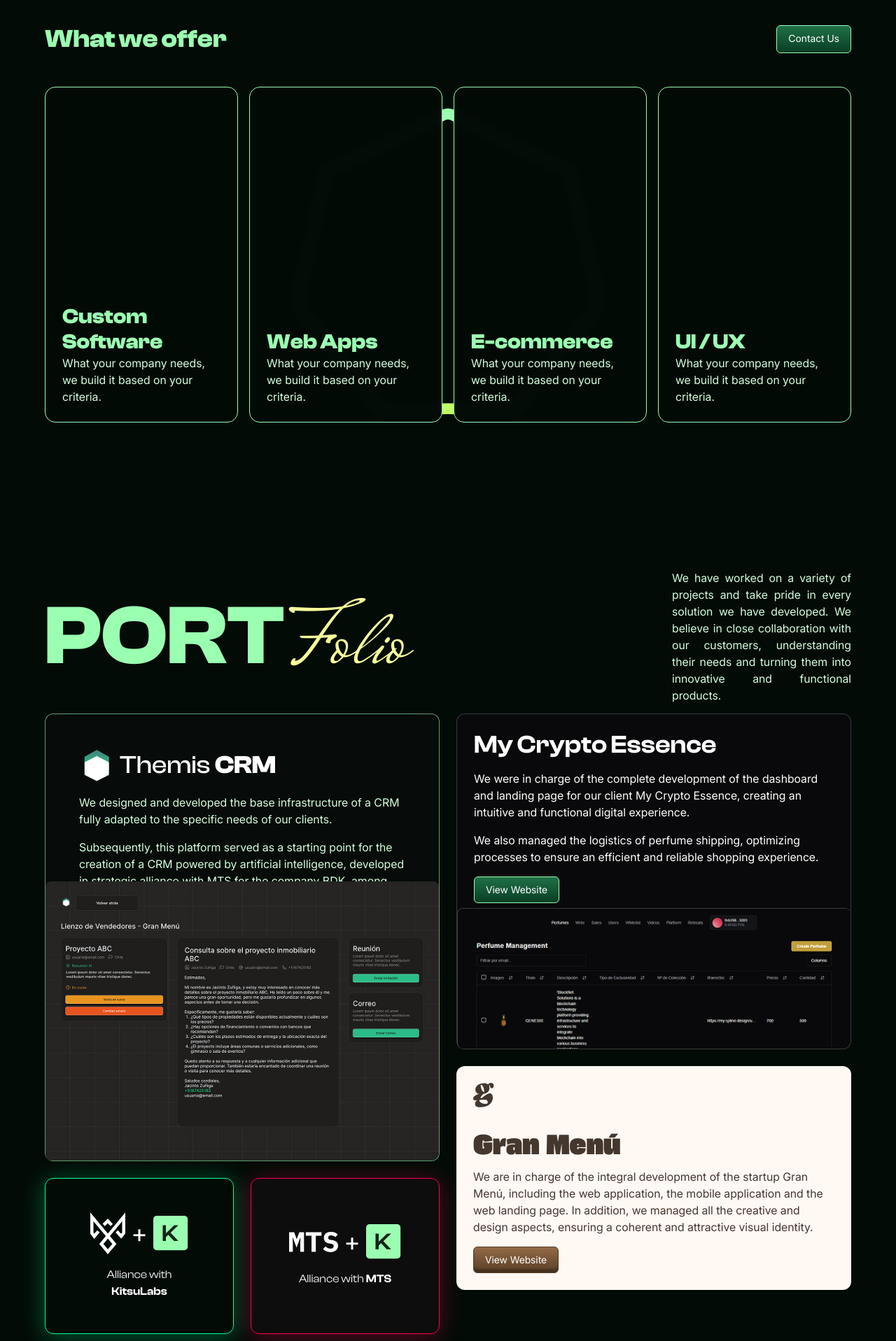
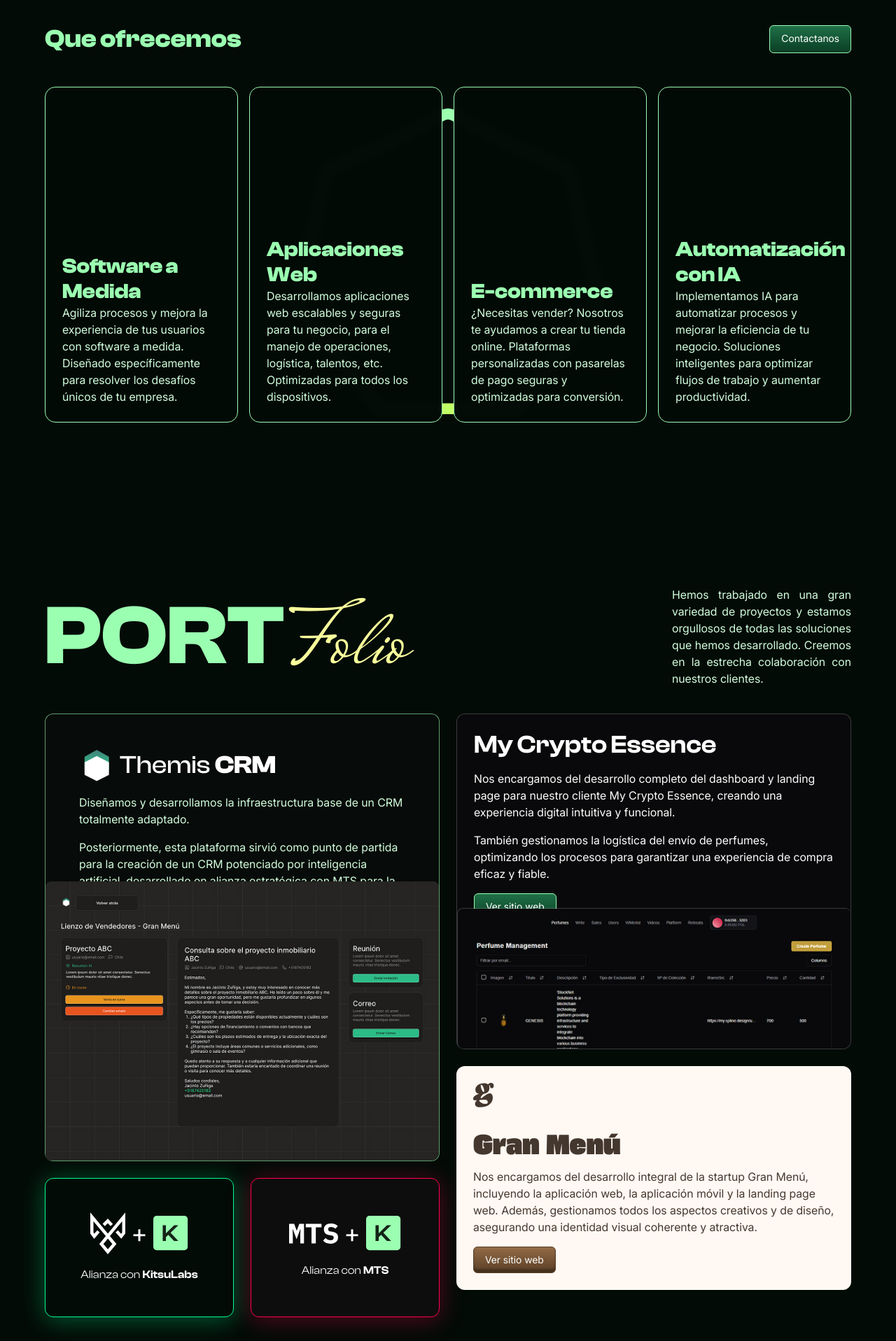
Before and after one commit to damkandev/kerokerolanding, a Next.js app: page / in a window 1280 px wide. Shown: the part 880-2797 px from the top of the page at 70% size. Built offline with nearby package versions, Linux system fonts and the light colour scheme.

Commit message:
feat: add dark and light icons, update contact and team sections to Spanish, enhance services section with structured data

```diff
--- a/src/app/layout.js
+++ b/src/app/layout.js
@@ -1,11 +1,6 @@
 import { icons } from "lucide-react";
 import "./globals.css";
 import Notch from "@/components/layout/Notch";
-
-export const viewport = {
-  width: 'device-width',
-  initialScale: 1,
-};
 
 export const metadata = {
   title: "KeroKero - Desarrollo de Software Personalizado",
@@ -61,6 +56,10 @@ export const metadata = {
       'max-snippet': -1,
     },
   },
+  viewport: {
+    width: 'device-width',
+    initialScale: 1,
+  },
 };
 
 export default function RootLayout({ children }) {
--- a/src/components/sections/Contact.jsx
+++ b/src/components/sections/Contact.jsx
@@ -23,14 +23,14 @@ export default function Contact() {
       </div>
       <div className="text-[#D3FFDD]/60 flex flex-col justify-center p-12 max-w-[100vw]  lg:max-w-[40vw]">
         <p className="font-clash-display-bold text-4xl text-[#9BFFB1]">
-          Contact Us
+          Contactanos
         </p>
         <p className="font-inter-regular text-lg max-w-[100vw] lg:max-w-[20vw]">
-          We are waiting for you, so do not hesitate and fill out this form.
+          Estamos esperandote, así que no dudes en llenar este formulario.
         </p>
         <form className="flex flex-col gap-4 mt-4">
           <label htmlFor="name" className="text-[#D3FFDD]">
-            First and last name
+            Primer y segundo nombre
           </label>
           <input
             type="text"
@@ -39,7 +39,7 @@ export default function Contact() {
             className="border focus:outline-none placeholder:text-[#9BFFB1]/40 text-[#9BFFB1] font-inter-regular border-[#9BFFB1]/40 rounded-md p-2"
           />
           <label htmlFor="pet" className="text-[#D3FFDD]">
-            What do you prefer?
+            ¿Que prefieres?
           </label>
           <select
             name="pet"
@@ -47,10 +47,10 @@ export default function Contact() {
             defaultValue={""}
             className="p-2 border border-[#9BFFB1]/40 rounded-md bg-[#030B07] focus:outline-none"
           >
-            <option value="">Choose an option</option>
-            <option value="Cat">🐈 Cat</option>
-            <option value="Dog">🐕 Dog</option>
-            <option value="Helicopter">🚁 Helicopter</option>
+            <option value="">Elige una opción:</option>
+            <option value="Cat">🐈 Gato</option>
+            <option value="Dog">🐕 Perro</option>
+            <option value="Helicopter">🚁 Helicoptero</option>
           </select>
           <label htmlFor="" className="text-[#D3FFDD]">
             Email
@@ -66,18 +66,17 @@ export default function Contact() {
           />
           {!isEmailValid && (
             <p className="font-inter-regular text-sm max-w-[20vw] text-red-500 flex">
-              <CircleAlert className="mr-2" size={20} /> Enter a valid email
-              address
+              <CircleAlert className="mr-2" size={20} /> Introduce un correo valido
             </p>
           )}
           <label htmlFor="" className="text-[#D3FFDD]">
-            Message
+            Mensaje
           </label>
           <textarea
-            placeholder="I would like to order a project and will pay $3M for it. 🥸"
+            placeholder="Quiero ordenar un proyecto, pagare 3 millones de dolares por el. 🥸"
             className="border focus:outline-none placeholder:text-[#9BFFB1]/40 text-[#9BFFB1] font-inter-regular border-[#9BFFB1]/40 rounded-md p-2 max-h-20"
           ></textarea>
-          <Button variant="primary" className="mt-4">Send</Button>
+          <Button variant="primary" className="mt-4">Enviar</Button>
         </form>
       </div>
     </div>
--- a/src/components/sections/Header.jsx
+++ b/src/components/sections/Header.jsx
@@ -85,11 +85,10 @@ export default function Header() {
           </div>
           <div className="flex flex-col gap-4">
             <h1 className="font-clash-display-bold text-[#9BFFB1] text-5xl">
-              Whatever you need, we do it.
+              Lo que necesites, lo hacemos.
             </h1>
             <p className="font-inter-regular text-[#D3FFDD] max-w-[80vw] lg:max-w-[37vw] text-lg">
-              We have been developing software tailored to your needs for years,
-              always trying to make your company's workflow much more efficient.
+              Llevamos años desarrollando software a la medida de sus necesidades, siempre intentando que el flujo de trabajo de tu empresa sea mucho más eficiente.
             </p>
             <div className="flex">
               <Button
@@ -97,14 +96,14 @@ export default function Header() {
                 onClick={(e) => scrollToSection(e, "#contact")}
                 variant="primary"
               >
-                Contact Us
+                Contactanos
               </Button>
               <Button
                 link={false}
                 onClick={(e) => scrollToSection(e, "#projects")}
                 className="ml-2"
               >
-                See More
+                Ver más
               </Button>
             </div>
           </div>
--- a/src/components/sections/Portfolio.jsx
+++ b/src/components/sections/Portfolio.jsx
@@ -17,10 +17,7 @@ export default function Portfolio() {
             </p>
           </div>
           <p className="font-inter-regular text-[#D3FFDD] lg:max-w-[20vw] pb-10 lg:pb-0">
-            We have worked on a variety of projects and take pride in every
-            solution we have developed. We believe in close collaboration with
-            our customers, understanding their needs and turning them into
-            innovative and functional products.
+            Hemos trabajado en una gran variedad de proyectos y estamos orgullosos de todas las soluciones que hemos desarrollado. Creemos en la estrecha colaboración con nuestros clientes.
           </p>
         </div>
         <div className="grid grid-cols-1 lg:grid-cols-2 gap-6 ">
@@ -38,18 +35,14 @@ export default function Portfolio() {
                 </p>
               </div>
               <p className="font-inter-regular text-[#D3FFDD] mt-4">
-                We designed and developed the base infrastructure of a CRM fully
-                adapted to the specific needs of our clients.
+                Diseñamos y desarrollamos la infraestructura base de un CRM totalmente adaptado.
               </p>
               <p className="font-inter-regular text-[#D3FFDD] mt-4">
-                Subsequently, this platform served as a starting point for the
-                creation of a CRM powered by artificial intelligence, developed
-                in strategic alliance with MTS for the company BDK, among other
-                companies that have relied on our technology.
+                Posteriormente, esta plataforma sirvió como punto de partida para la creación de un CRM potenciado por inteligencia artificial, desarrollado en alianza estratégica con MTS para la empresa BDK, entre otras empresas que han confiado en nuestra tecnología.
               </p>
 
               <Button variant="primary" className="mt-4">
-                View Website
+                Ver sitio web
               </Button>
 
               <div className="absolute bottom-0 right-0 overflow-hidden rounded-br-xl">
@@ -80,7 +73,7 @@ export default function Portfolio() {
                     alt="logo de KeroKero"
                   />
                 </div>
-                <p className="text-center font-clash-display-regular">Alliance with <span className=" font-clash-display-semibold">KitsuLabs</span></p>
+                <p className="text-center font-clash-display-regular">Alianza con <span className=" font-clash-display-semibold">KitsuLabs</span></p>
               </div>
               <div className="bg-[#0D0D0D] p-4 lg:p-12 rounded-xl text-white border border-[#FF0051] flex flex-col items-center justify-center gap-4 shadow-[0px_4px_34.3px_0px_rgba(255,0,81,0.33)]">
                 <div className="flex items-center">
@@ -98,7 +91,7 @@ export default function Portfolio() {
                     alt="logo de KeroKero"
                   />
                 </div>
-                <p className="text-center font-clash-display-regular">Alliance with <span className=" font-clash-display-semibold">MTS</span></p>
+                <p className="text-center font-clash-display-regular">Alianza con <span className=" font-clash-display-semibold">MTS</span></p>
               </div>
             </div>
           </div>
@@ -110,17 +103,13 @@ export default function Portfolio() {
                   My Crypto Essence
                 </p>
                 <p className="font-inter-regular mt-4">
-                  We were in charge of the complete development of the dashboard
-                  and landing page for our client My Crypto Essence, creating an
-                  intuitive and functional digital experience.
+                  Nos encargamos del desarrollo completo del dashboard y landing page para nuestro cliente My Crypto Essence, creando una experiencia digital intuitiva y funcional.
                 </p>
                 <p className="font-inter-regular mt-4">
-                  We also managed the logistics of perfume shipping, optimizing
-                  processes to ensure an efficient and reliable shopping
-                  experience.
+                  También gestionamos la logística del envío de perfumes, optimizando los procesos para garantizar una experiencia de compra eficaz y fiable.
                 </p>
                 <Button variant="primary" className="mt-4">
-                  View Website
+                  Ver sitio web
                 </Button>
                 <div className="absolute bottom-0 right-0 overflow-hidden rounded-br-xl">
                   <div className="border-l border-t rounded-lg border-white/20">
@@ -149,13 +138,9 @@ export default function Portfolio() {
               <div>
                 <p className="font-gasoek-one text-[#44372E] text-4xl">Gran Menú</p>
                 <p className="font-inter-regular text-[#44372E] my-4">
-                  We are in charge of the integral development of the startup Gran
-                  Menú, including the web application, the mobile application and
-                  the web landing page. In addition, we managed all the creative
-                  and design aspects, ensuring a coherent and attractive visual
-                  identity.
+                  Nos encargamos del desarrollo integral de la startup Gran Menú, incluyendo la aplicación web, la aplicación móvil y la landing page web. Además, gestionamos todos los aspectos creativos y de diseño, asegurando una identidad visual coherente y atractiva.
                 </p>
-                <Button variant="gran menu">View Website</Button>
+                <Button variant="gran menu">Ver sitio web</Button>
               </div>
             </div>
           </div>
--- a/src/components/sections/Services.jsx
+++ b/src/components/sections/Services.jsx
@@ -1,10 +1,62 @@
 import Button from "../ui/Button";
+import Head from "next/head";
+import { useEffect, useRef } from "react";
 
 export default function Services() {
+  const sectionRef = useRef(null);
+
+  useEffect(() => {
+    if (typeof window !== 'undefined') {
+      const script = document.createElement('script');
+      script.type = 'application/ld+json';
+      script.innerHTML = JSON.stringify({
+        "@context": "https://schema.org",
+        "@type": "ItemList",
+        "itemListElement": [
+          {
+            "@type": "Service",
+            "position": 1,
+            "name": "Software a Medida",
+            "description": "Agiliza procesos y mejora la experiencia de tus usuarios con software a medida."
+          },
+          {
+            "@type": "Service",
+            "position": 2,
+            "name": "Aplicaciones Web",
+            "description": "Desarrollamos aplicaciones web escalables y seguras para tu negocio, para el manejo de operaciones, logistica, talentos, etc."
+          },
+          {
+            "@type": "Service",
+            "position": 3,
+            "name": "E-commerce",
+            "description": "¿Necesitas vender? Nosotros te ayudamos a crear tu tienda online."
+          },
+          {
+            "@type": "Service",
+            "position": 4,
+            "name": "Automatización con IA",
+            "description": "Implementamos IA para automatizar procesos y mejorar la eficiencia de tu negocio."
+          }
+        ]
+      });
+
+      return () => {
+        document.head.removeChild(script);
+      };
+    }
+  }, []);
+
   return (
+    <>
+      <Head>
+        <meta name="description" content="Servicios de desarrollo de software a medida, aplicaciones web, e-commerce y automatización con IA para mejorar la eficiencia de tu negocio." />
+        <meta name="keywords" content="software a medida, aplicaciones web, e-commerce, automatización IA, desarrollo web" />
+      </Head>
       <div className="lg:h-screen">
         <section
-        id="services"
+          id="servicios"
+          ref={sectionRef}
+          aria-label="Nuestros Servicios"
           className="services h-full flex flex-col justify-center items-center py-6 px-[5vw]"
           style={{
             backgroundImage: "url('/images/nenufar.svg')",
@@ -15,50 +67,51 @@ export default function Services() {
           }}
         >
           <div className="w-full relative z-10">
-          <div className="flex justify-between w-full mb-6">
+            <header className="flex justify-between w-full mb-6">
               <h2 className="text-3xl lg:text-4xl font-clash-display-bold text-[#9BFFB1]">
-              What we offer
+                Que ofrecemos
               </h2>
-            <Button link={true} href="#contact" variant="primary">
-              Contact Us
+              <Button link={true} href="#contact" variant="primary" aria-label="Contactar para servicios">
+                Contactanos
               </Button>
-          </div>
-          <div className="cards grid grid-cols-1 lg:grid-cols-4 gap-4 flex-grow w-full mt-12">
-            <div className="bg-[#030B07]/99 backdrop-blur-sm border border-[#9BFFB1] rounded-[15px] p-6 flex flex-col justify-end h-[60vh]">
-              <p className="text-[#9BFFB1] text-3xl font-clash-display-bold text-left w-full">
-                Custom Software
+            </header>
+            <div className="cards grid grid-cols-1 lg:grid-cols-4 gap-4 flex-grow w-full mt-12" role="list">
+              <article className="bg-[#030B07]/99 backdrop-blur-sm border border-[#9BFFB1] rounded-[15px] p-6 flex flex-col justify-end h-[60vh]" role="listitem">
+                <h3 className="text-[#9BFFB1] text-3xl font-clash-display-bold text-left w-full">
+                  Software a Medida
+                </h3>
+                <p className="text-[#D3FFDD] font-inter-regular">
+                  Agiliza procesos y mejora la experiencia de tus usuarios con software a medida. Diseñado específicamente para resolver los desafíos únicos de tu empresa.
                 </p>
+              </article>
+              <article className="bg-[#030B07]/99 backdrop-blur-sm border border-[#9BFFB1] rounded-[15px] p-6 flex flex-col justify-end h-[60vh]" role="listitem">
+                <h3 className="text-[#9BFFB1] text-3xl font-clash-display-bold text-left w-full">
+                  Aplicaciones Web
+                </h3>
                 <p className="text-[#D3FFDD] font-inter-regular">
-                What your company needs, we build it based on your criteria.
+                  Desarrollamos aplicaciones web escalables y seguras para tu negocio, para el manejo de operaciones, logística, talentos, etc. Optimizadas para todos los dispositivos.
                 </p>
-            </div>
-            <div className="bg-[#030B07]/99 backdrop-blur-sm border border-[#9BFFB1] rounded-[15px] p-6 flex flex-col justify-end h-[60vh]">
-              <p className="text-[#9BFFB1] text-3xl font-clash-display-bold text-left w-full">
-                Web Apps
+              </article>
+              <article className="bg-[#030B07]/99 backdrop-blur-sm border border-[#9BFFB1] rounded-[15px] p-6 flex flex-col justify-end h-[60vh]" role="listitem">
+                <h3 className="text-[#9BFFB1] text-3xl font-clash-display-bold text-left w-full">
+                  E-commerce
+                </h3>
+                <p className="text-[#D3FFDD] font-inter-regular">
+                  ¿Necesitas vender? Nosotros te ayudamos a crear tu tienda online. Plataformas personalizadas con pasarelas de pago seguras y optimizadas para conversión.
                 </p>
+              </article>
+              <article className="bg-[#030B07]/99 backdrop-blur-sm border border-[#9BFFB1] rounded-[15px] p-6 flex flex-col justify-end h-[60vh]" role="listitem">
+                <h3 className="text-[#9BFFB1] text-3xl font-clash-display-bold text-left w-full">
+                  Automatización con IA
+                </h3>
                 <p className="text-[#D3FFDD] font-inter-regular">
-                What your company needs, we build it based on your criteria.
+                  Implementamos IA para automatizar procesos y mejorar la eficiencia de tu negocio. Soluciones inteligentes para optimizar flujos de trabajo y aumentar productividad.
                 </p>
-            </div>
-            <div className="bg-[#030B07]/99 backdrop-blur-sm border border-[#9BFFB1] rounded-[15px] p-6 flex flex-col justify-end h-[60vh]">
-              <p className="text-[#9BFFB1] text-3xl font-clash-display-bold text-left w-full">
-                E-commerce
-              </p>
-              <p className="text-[#D3FFDD] font-inter-regular">
-                What your company needs, we build it based on your criteria.
-              </p>
-            </div>
-            <div className="bg-[#030B07]/99 backdrop-blur-sm border border-[#9BFFB1] rounded-[15px] p-6 flex flex-col justify-end h-[60vh]">
-              <p className="text-[#9BFFB1] text-3xl font-clash-display-bold text-left w-full">
-                UI / UX
-              </p>
-              <p className="text-[#D3FFDD] font-inter-regular">
-                What your company needs, we build it based on your criteria.
-              </p>
-            </div>
+              </article>
             </div>
           </div>
         </section>
       </div>
+    </>
   );
 }
--- a/src/components/sections/Team.jsx
+++ b/src/components/sections/Team.jsx
@@ -12,11 +12,7 @@ export default function Team() {
           THE <span className="text-[#FF6320]">CREW</span>
         </p>
         <p className="font-inter-regular text-[#D3FFDD] max-w-[100vw] pb-10 lg:pb-0 lg:max-w-[20vw] text-justify">
-          Imagine you are assembling an elite team to carry out a flawless
-          heist, but instead of a bank, the goal is the success of your project.
-          Here, there is no margin for error: we provide you with the best
-          programmers, because in our team, every developer is a highly trained
-          expert.
+          Imagine que está reuniendo a un equipo de élite para llevar a cabo un atraco impecable, pero en lugar de un banco, el objetivo es el éxito de su proyecto.
         </p>
       </div>
       <div className="grid grid-cols-1 lg:grid-cols-2">
@@ -42,7 +38,7 @@ export default function Team() {
                 Damián Panes - CEO
               </p>
               <p className="text-md text-gray-700mt-2 font-inter-regular text-left mb-8">
-              I am passionate about leading projects and developing innovative and customized solutions that drive your company's growth.
+                Me apasiona liderar proyectos y desarrollar soluciones innovadoras y personalizadas que impulsen el crecimiento de su empresa.
               </p>
             </div>
             <div className="p-4 -mt-8">
@@ -50,7 +46,7 @@ export default function Team() {
                 <div className="bg-[#FFD667] w-full flex flex-col h-[12vh] items-center -mt-4 -rotate-4 mb-4">
                   <span className="flex w-full h-[3vh] bg-[#E0BD5C] "></span>
                   <p className="text-black font-medium mt-2 font-patrick-hand-regular text-2xl ">
-                    Social Networks
+                    Redes Sociales
                   </p>
                   <div className="flex gap-2 mt-2">
                     <Link href={"https://www.instagram.com/damian.panes/"}>
@@ -67,7 +63,7 @@ export default function Team() {
                 <div className="bg-[#F2B9FE] flex flex-col h-[12vh] rotate-2 items-center -mt-10 w-full ">
                   <span className="flex w-full h-[3vh] bg-[#D397DF] "></span>
                   <p className="text-black font-medium mt-2 font-patrick-hand-regular text-2xl ">
-                    The Portfolio
+                    El Portfolio
                   </p>
                   <Link href={"https://damianpan.es"}>
                     <Image
@@ -102,7 +98,7 @@ export default function Team() {
                 Jesús Rojas - CTO
               </p>
               <p className="text-md text-gray-700mt-2 font-inter-regular text-left mb-8">
-                I am passionate about creating robust and scalable technology solutions, and leading development teams that turn ideas into high-impact digital products.
+                Me apasiona crear soluciones tecnológicas sólidas y escalables, y dirigir equipos de desarrollo que conviertan las ideas en productos digitales de gran impacto.
               </p>
             </div>
             <div className="p-4 -mt-8">
@@ -113,7 +109,7 @@ export default function Team() {
                 <div className="bg-[#FFD667] w-full flex flex-col h-[12vh] items-center -mt-6 rotate-4 mb-4">
                   <span className="flex w-full h-[3vh] bg-[#E0BD5C] "></span>
                   <p className="text-black font-medium mt-2 font-patrick-hand-regular text-2xl ">
-                    Social Networks
+                    Redes Sociales
                   </p>
                   <div className="flex gap-2 mt-2">
                     <Link href={"https://github.com/damkandev"}>
```
Also changed, not shown: public/icon_dark.png (renamed from src/app/icon_dark.png), public/icon_light.png (renamed from src/app/icon_light.png). Lines whose indentation alone changed are shown as unchanged.
